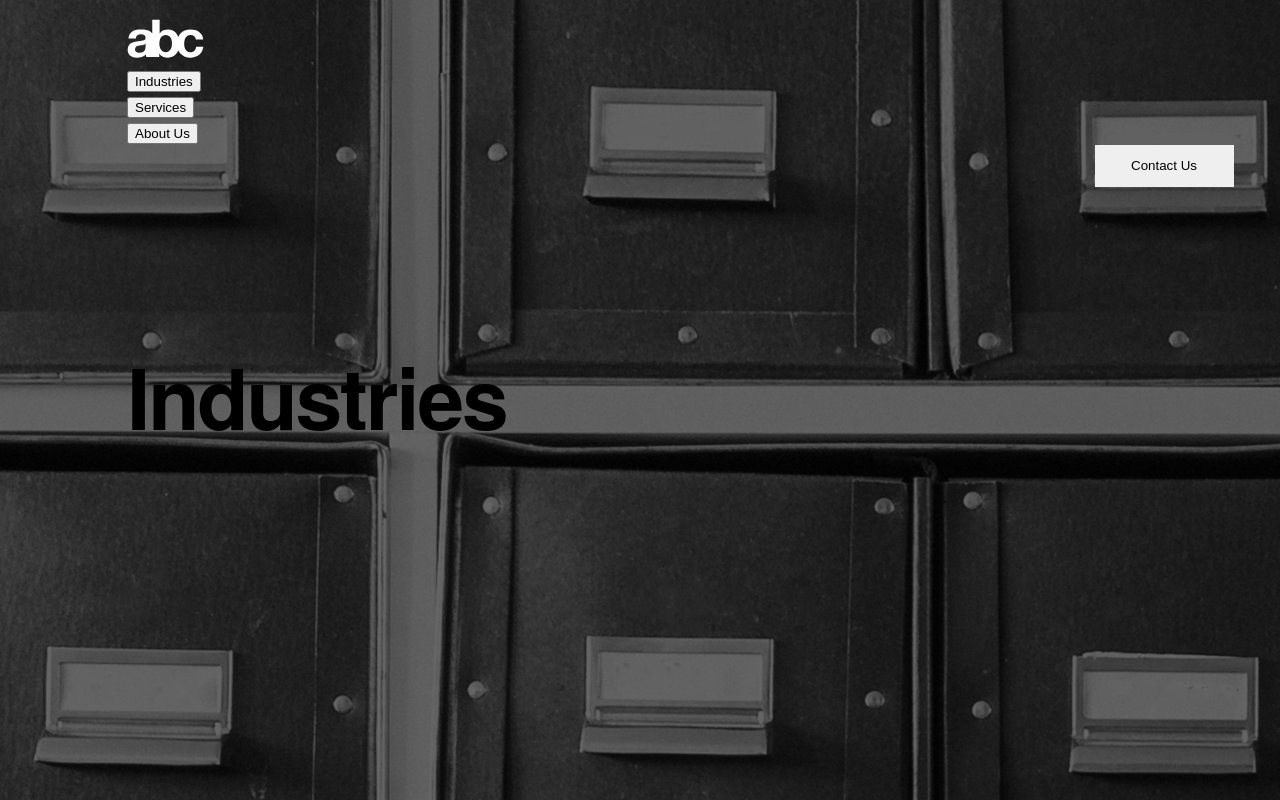
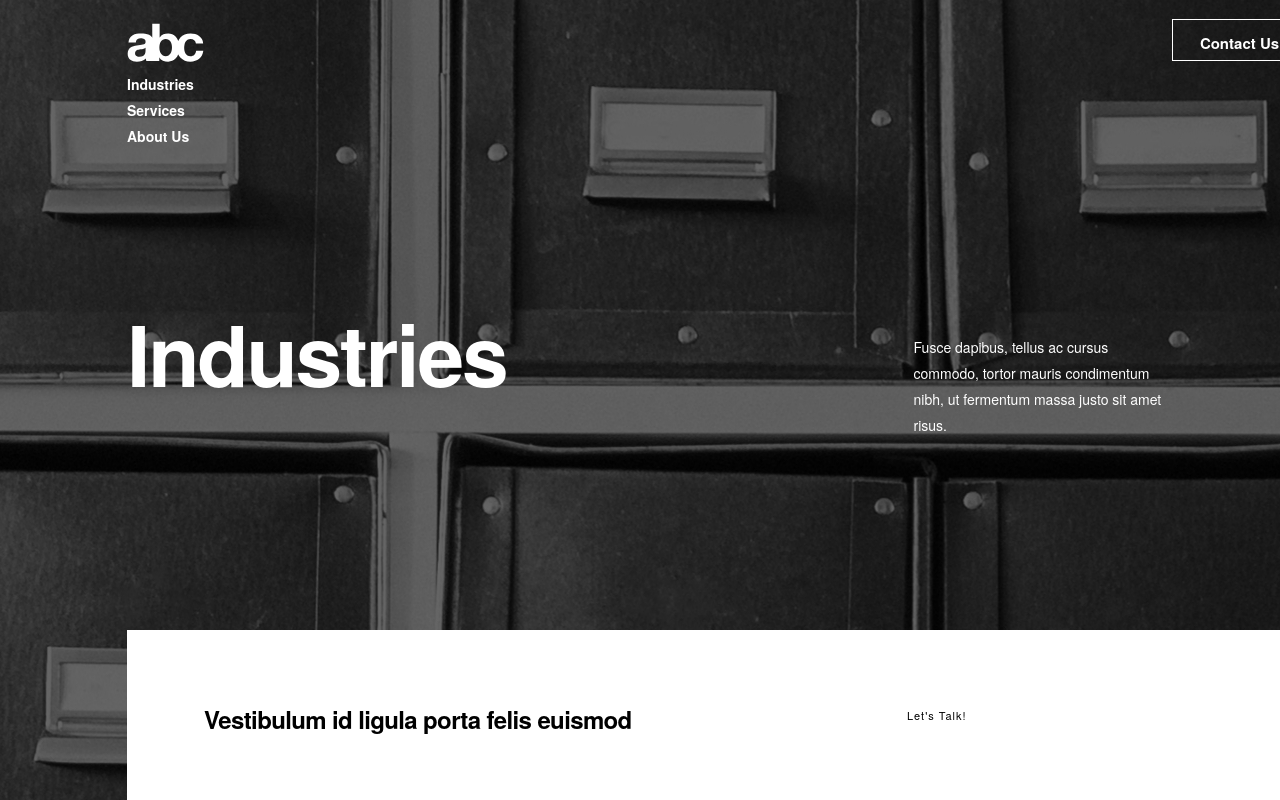
Before and after one commit to fu11m3tal/Component-Dev-Test-2021, a React (Create React App) app: page / in a window 1280 px wide. Shown: the top 800 px of the page. Built offline with nearby package versions, Linux system fonts and the light colour scheme.

Commit message:
Added onClick event handler for selection from menu. Interaction from menu changes content in marquee component.

```diff
--- a/src/App.css
+++ b/src/App.css
@@ -3,11 +3,19 @@
   min-width: 320px;
   max-width: 1920px;
   min-height: 100vh;
-  padding: 1.179rem 8.125rem 0 7.938rem;
+  padding: 1.179rem 8.12vh 0 7.938rem;
   object-fit: contain;
   background-color: rgba(0, 0, 0, 0.6);
   background-image: url('./backgrounds/slide_one.jpg');
-  background-size: ;
+}
+
+
+/* .layout {
+  display: inherit;
+} */
+
+div {
+  max-width: 1440px;
 }
 
 .abc {
@@ -15,16 +23,38 @@
   height: 2.363rem;
   margin: 0 44.043rem 15.958rem 0.166rem;
   object-fit: contain;
-  background-color: var(--white);
+  background-color: white;
 }
 
-.Rectangle {
+.logo-contact {
+  display: flex;
+}
+
+.contact {
   width: 8.688rem;
   height: 2.625rem;
   margin: 0 0 0.313rem 60.5rem;
   padding: 0.75rem 0.063rem 0.75rem 0;
-  border: solid 1px var(--white);
+  border: solid 1px white;
+  background-color: transparent;
+
 }
+
+.contact p  {
+  width: 8.625rem;
+  height: 1.125rem;
+  font-family: HelveticaNeue;
+  font-size: 0.938rem;
+  font-weight: bold;
+  font-stretch: normal;
+  font-style: normal;
+  line-height: normal;
+  letter-spacing: normal;
+  text-align: center;
+  color: white;
+  margin: auto;
+}
+
 
 .menu {
   width: 4.563rem;
@@ -37,14 +67,19 @@
   font-style: normal;
   line-height: 1.86;
   letter-spacing: normal;
-  color: var(--white);
+  color: white;
 }
 .menu .text-style-1 {
   color: #ffc004;
 }
 
 
-.headline {
+.page-header {
+  display: flex;
+  overflow: hidden;
+}
+
+.page-headline {
   width: 38.25rem;
   height: 17rem;
   margin: 10.125rem 10.688rem 2.938rem 0;
@@ -55,11 +90,11 @@
   font-style: normal;
   line-height: 1;
   letter-spacing: -2.2px;
-  color: var(--white);
+  color: white;
   overflow: hidden;
 }
 
-.subhead {
+.page-subhead {
   width: 22.5rem;
   height: 14.188rem;
   margin: 11.563rem 2.5rem 4.313rem 10.688rem;
@@ -70,17 +105,17 @@
   font-style: normal;
   line-height: 1.86;
   letter-spacing: normal;
-  color: var(--white);
+  color: white;
   overflow: hidden;
 }
 
 .Bg {
   width: 73.75rem;
   height: 11.188rem;
-  margin: 2.938rem 0 0 0.188rem;
+  margin: auto;
   padding: 4.625rem 8.5rem 4.563rem 4.813rem;
-  background-color: var(--white);
-
+  background-color: white;
+  display: flex;
 }
 
 .cta {
@@ -97,3 +132,17 @@
   color: #000000;
   overflow: hidden;
 }
+
+.LETS-TALK {
+  width: 16.454rem;
+  height: 1.25rem;
+  margin: 0.063rem 0;
+  font-family: HelveticaNeue;
+  font-size: 0.688rem;
+  font-weight: 500;
+  font-stretch: normal;
+  font-style: normal;
+  line-height: 1.82;
+  letter-spacing: 1px;
+  color: #000000;
+}
--- a/src/App.js
+++ b/src/App.js
@@ -31,32 +31,29 @@ class App extends React.Component {
     return (
         <div className="App">
           <div className='layout'>
-            <div className="logo">
-              <img src={`${logo}`}/>
+            <div className="logo-contact">
+              <img className="logo" src={`${logo}`}/>
+              <button className='contact'><p>Contact Us!</p></button>
             </div>
             <div className='menu'>
               {content.pages.map((item, index) => (
-                <div>
-                  <button id={index} onClick={this.setMain}>
-                    {item.title}
-                  </button>
-                </div>
+                <div id={index} onClick={this.setMain}>{item.title}</div>
               ))}
             </div>
-            <div className='contact'>
-              <button className='Rectangle'>Contact Us</button>
-            </div>
-          </div>
-          <div className='page'>
-            <div className="headline">
-              {page.blocks[0].headline}
-            </div>
-            <div className="subhead">
-              {page.blocks[0].subhead}
-            </div>
-            <div className="Bg">
-              <div className="cta">
-                {page.blocks[0].cta}
+            <div className='page'>
+              <div className='page-header'>
+                <div className="page-headline">
+                  {headline}
+                </div>
+                <div className="page-subhead">
+                  {subhead}
+                </div>
+              </div>
+              <div className="Bg">
+                <div className="cta">
+                  {cta}
+                </div>
+                <div className='LETS-TALK'>Let's Talk!</div>
               </div>
             </div>
           </div>
```
